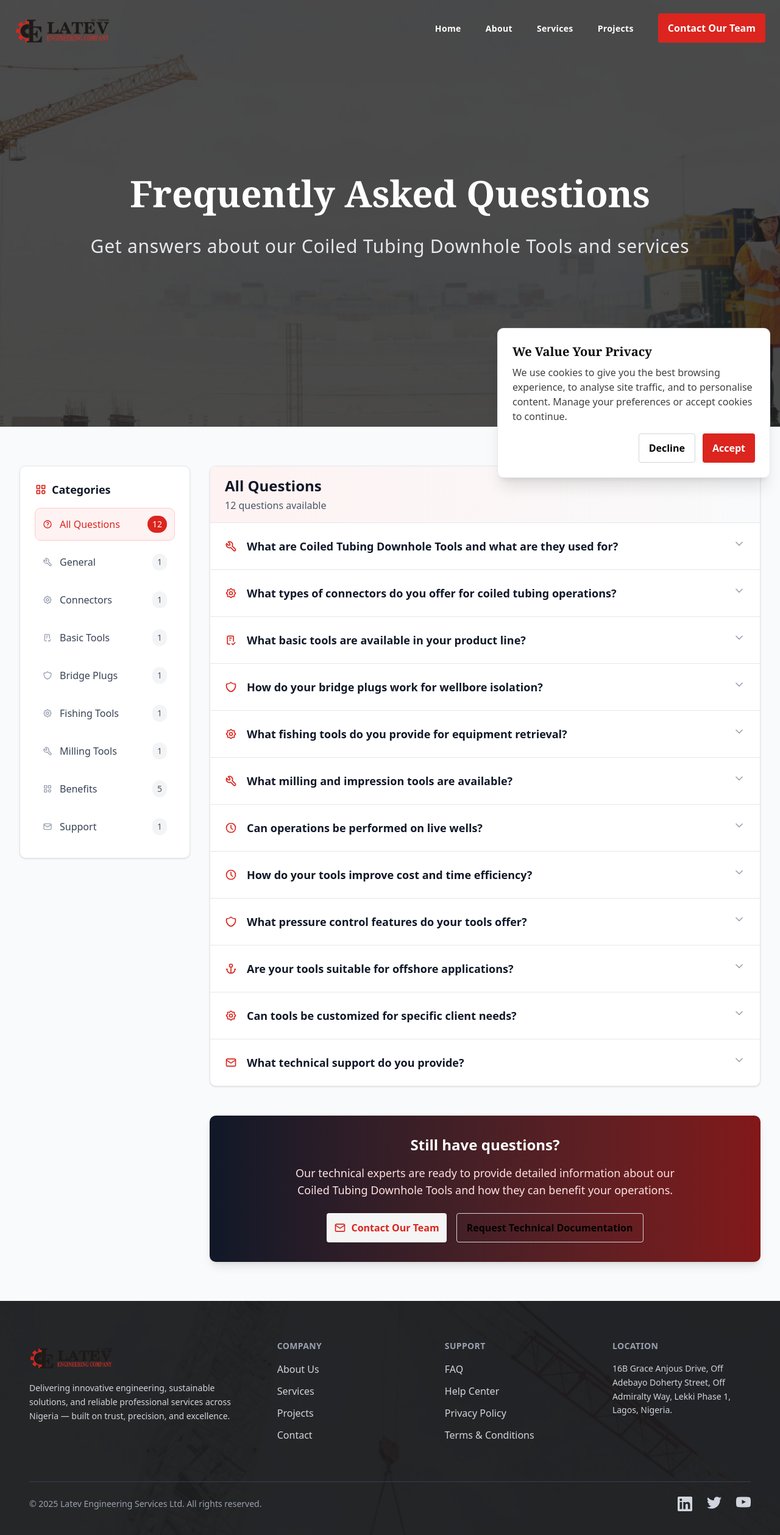
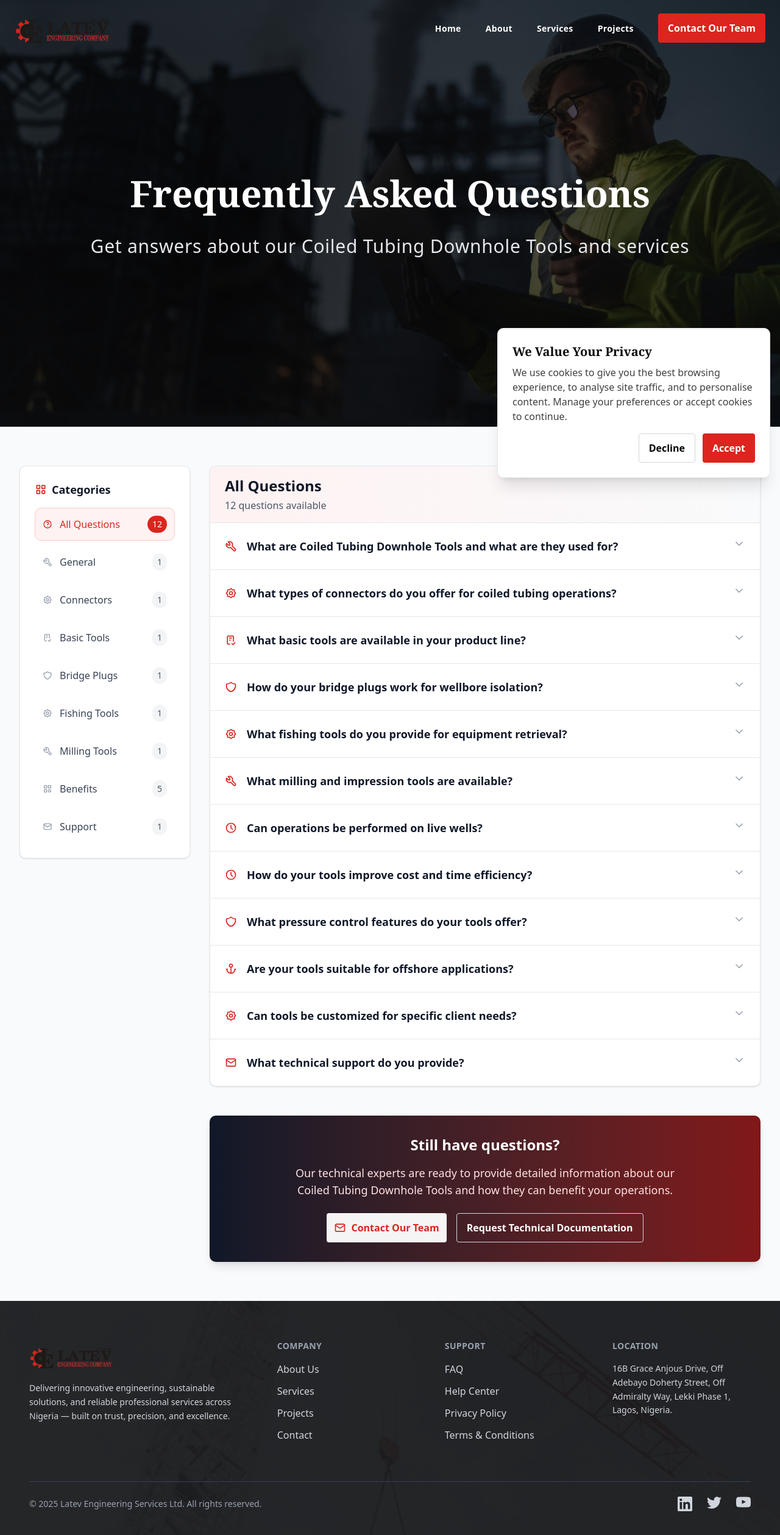
Before and after one commit to Franklyn101/LATEV-ENGINEERING-COMPANY, a Next.js app: page /faq in a window 1280 px wide. Shown: the top 2518 px of the page at 61% size. Built offline with nearby package versions, Linux system fonts and the light colour scheme.

Commit message:
added correct opengrapgh image

```diff
--- a/src/app/about/page.tsx
+++ b/src/app/about/page.tsx
@@ -14,7 +14,7 @@ export const metadata = createMetadata({
     "industrial engineering"
   ],
   url: "https://latevengineering.com/about",
-  image: "/images/about-og.png",
+  image: "/images/about-hero.png",
 });
 
 export default function About() {
--- a/src/app/contact/page.tsx
+++ b/src/app/contact/page.tsx
@@ -14,7 +14,7 @@ export const metadata = createMetadata({
     "Latev Engineering contact"
   ],
   url: "https://latevengineering.com/contact",
-  image: "/og-image.png",
+  image: "/images/contact-hero.png",
 });
 
 export default function ContactPage() { return <ModernContactPage /> }
--- a/src/app/faq/page.tsx
+++ b/src/app/faq/page.tsx
@@ -14,7 +14,7 @@ export const metadata = createMetadata({
     "project inquiries"
   ],
   url: "https://latevengineering.com/faq",
-  image: "/images/faq-og.png",
+  image: "/images/contact-hero.png",
 });
 
 export default function FAQ() {
--- a/src/app/projects/page.tsx
+++ b/src/app/projects/page.tsx
@@ -18,7 +18,7 @@ export const metadata = createMetadata({
     "Latev Engineering services"
   ],
   url: "https://latevengineering.com/projects",
-  image: "/images/projects-og.png",
+  image: "/images/project-hero.jpg",
 });
 
 export default function ProjectsPage() {
--- a/src/app/services/page.tsx
+++ b/src/app/services/page.tsx
@@ -6,7 +6,7 @@ export const metadata = createMetadata({
   description:
     "Explore our full range of engineering, construction, and oilfield services across Nigeria. Latev Engineering delivers world-class solutions in coiled tubing, well intervention, industrial projects, and more.",
   url: "https://latevengineering.com/services",
-  image: "/images/services-og.png",
+  image: "/images/servicebg.jpg",
   keywords: [
     "Latev Engineering services",
     "engineering solutions Nigeria",
--- a/src/components/containers/FAQPageContainer.tsx
+++ b/src/components/containers/FAQPageContainer.tsx
@@ -146,7 +146,7 @@ export default function EngineeringFAQPage() {
       <SectionHero
         title="Frequently Asked Questions"
         subtitle="Get answers about our Coiled Tubing Downhole Tools and services"
-        imageUrl="/images/faq-hero.svg"
+        imageUrl="/images/contact-hero.png"
         overlayOpacity={0.7}
       />
 
@@ -308,7 +308,7 @@ export default function EngineeringFAQPage() {
                   Contact Our Team
                 </RippleButton>
                 <Link href="/Latev Engineering Company Brochure.pdf" download={"/Latev Engineering Company Brochure.pdf"} target="_blank" rel="noopener noreferrer">
-                  <RippleButton variant={"outline"}>
+                  <RippleButton variant={"outline"} className='text-white'>
                     Request Technical Documentation
                   </RippleButton>
                 </Link>
```
Also changed, not shown: public/images/about-hero.png (added), public/images/faq-hero.svg (deleted).
